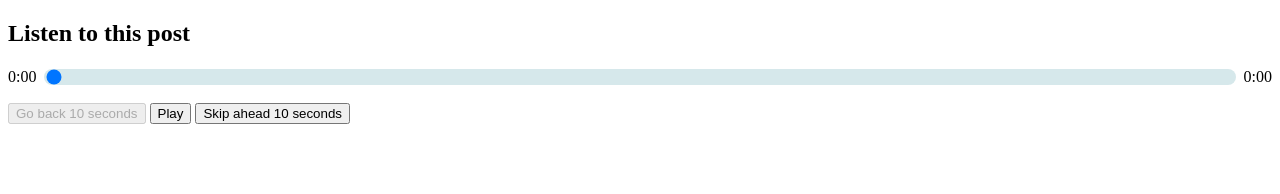
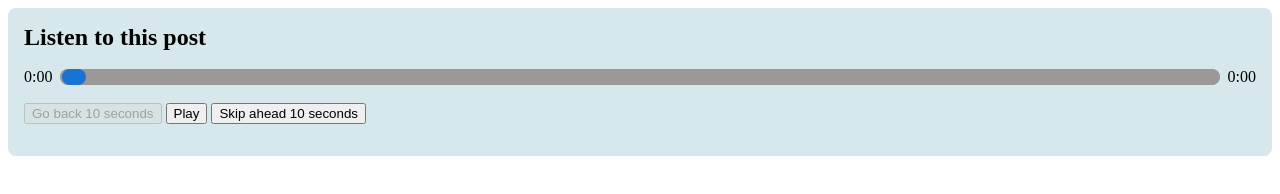
Before and after one commit to webinista/audio-player, a plain HTML site: page index.html in a window 1280 px wide. Drawn offline with Linux system fonts and the light colour scheme.

Commit message:
Progress bar styles completed.

```diff
--- a/index.html
+++ b/index.html
@@ -5,18 +5,30 @@
   <title>AudioPlayer</title>
   <style>
   :root {
-    --track: #d6e8eb;
+    --container-bg: #d6e8eb;
+    --track: #fb978c;
     --thumb: #1874d0;
+    --track-bg: #999;
+    --progress-bg: #fb978c;
   }
 
   @media (dark-mode) {
     :root {
-      --track: #d6e8eb;
+      --value: #d6e8eb;
       --thumb: #1874d0;
+      --track-bg: #e6e6e6;
     }
   }
 
-  .audio-player {}
+  .audio-player {
+    background: var(--container-bg);
+    border-radius: .5rem;
+    padding: 1rem;
+
+    h2 {
+      margin-block: 0;
+    }
+  }
 
   .audio-player-track {
     display: flex;
@@ -37,16 +49,31 @@
     [type=range] {
       -webkit-appearance: none;
       appearance: none;
-
       background: transparent;
 
-      &::-moz-range-thumb {
-        background: var(--thumb);
-        border-color: transparent;
-        inline-size: 1.5rem;
+      &::-webkit-slider-runnable-track {
+        background: transparent;
       }
 
       &::-webkit-slider-thumb {
+        -webkit-appearance: none;
+        appearance: none;
+        background: var(--thumb);
+        inline-size: 1.5rem;
+        block-size: 1rem;
+        border-radius: 100rem;
+      }
+    }
+
+    [type=range] {
+      -webkit-appearance: none;
+      appearance: none;
+
+      &::-moz-range-track {
+        background: transparent;
+      }
+
+      &::-moz-range-thumb {
         background: var(--thumb);
         border-color: transparent;
         inline-size: 1.5rem;
@@ -60,22 +87,14 @@
     }
 
     progress {
-      -webkit-appearance: none;
       appearance: none;
       border-radius: 100rem;
       overflow: hidden;
+      background: var(--track-bg);
 
       &::-moz-progress-bar {
         background: var(--track);
         border-color: transparent;
-      }
-
-      &::-webkit-progress-bar {
-        background: var(--track);
-      }
-
-      &::-webkit-progress-inner-element {
-        background: black;
       }
     }
 
@@ -92,6 +111,26 @@
     gap: .5rem;
     justify-content: end;
   }
+
+  .audio-player-track progress {
+    -webkit-appearance: none;
+
+    &::-webkit-progress-value {
+      background: var(--track);
+      border-color: transparent;
+    }
+
+    &::-webkit-progress-bar {
+      background: var(--track-bg);
+    }
+
+    &::-webkit-progress-inner-element {
+      background: black;
+      border-radius: 100rem;
+      overflow: hidden;
+    }
+  }
+
 
 
   </style>
```
